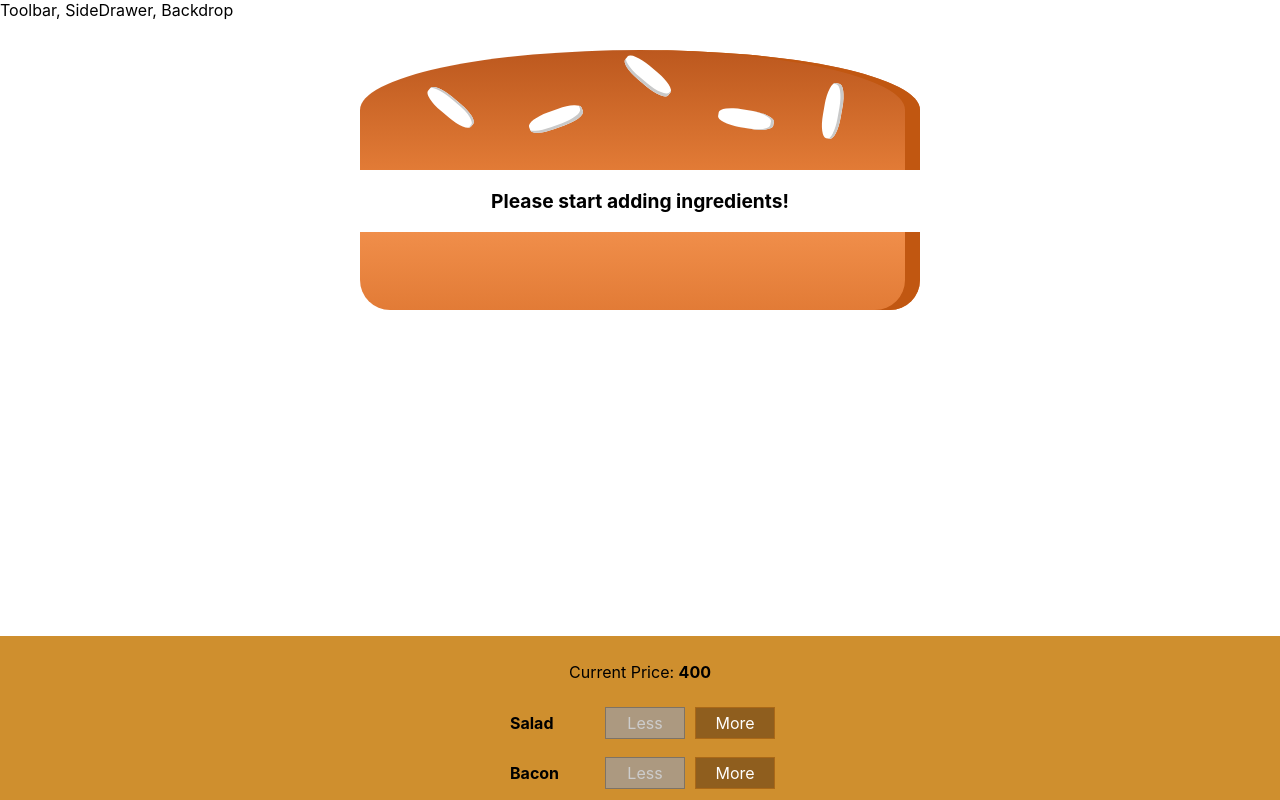
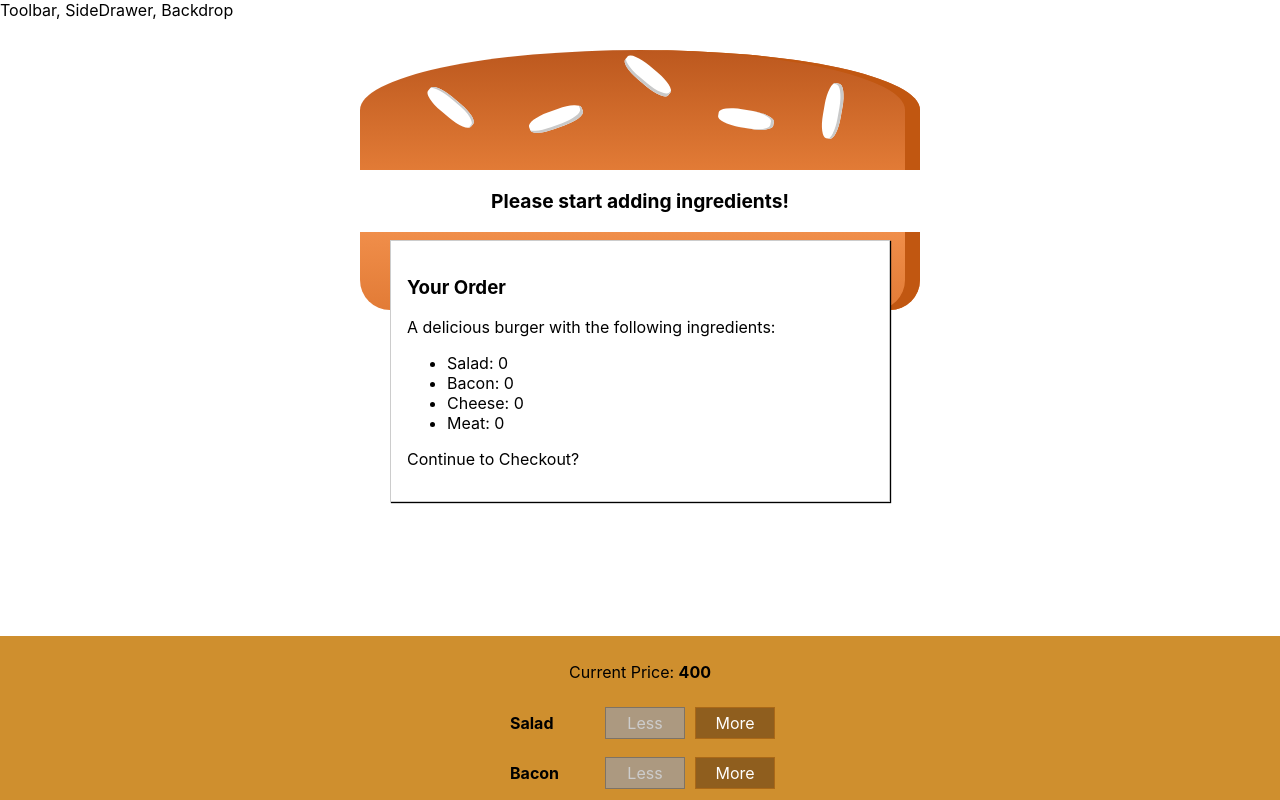
Before and after one commit to hidehidehorie/Hamburger, a React (Create React App) app: page / in a window 1280 px wide. Shown: the top 800 px of the page. Built offline with nearby package versions, Linux system fonts and the light colour scheme.

Commit message:
Creating the order summary modal

```diff
--- /dev/null
+++ b/src/components/Burger/OrderSummary/OrderSummary.js
@@ -0,0 +1,28 @@
+import React from 'react';
+
+import Aux from '../../../hoc/Aux';
+
+const orderSummary = (props) => {
+
+  const ingredientSummary = Object.keys(props.ingredients)
+    .map(igKey => {
+      return (
+        <li key={igKey}>
+          <span style={{textTransform: 'capitalize'}}>{igKey}</span>: {props.ingredients[igKey]}
+        </li>
+      )
+    })
+
+  return (
+    <Aux>
+      <h3>Your Order</h3>
+      <p>A delicious burger with the following ingredients:</p>
+      <ul>
+        {ingredientSummary}
+      </ul>
+      <p>Continue to Checkout?</p>
+    </Aux>
+  )
+};
+
+export default orderSummary;
--- /dev/null
+++ b/src/components/UI/Modal/Modal.css
@@ -0,0 +1,20 @@
+.Modal {
+  position: fixed;
+  z-index: 500;
+  background-color: white;
+  width: 70%;
+  border: 1px solid #ccc;
+  box-shadow: 1px 1px 1px black;
+  padding: 16px;
+  left: 15%;
+  top: 30%;
+  box-sizing: border-box;
+  transition: all 0.3s ease-out;
+}
+
+@media (min-width: 600px) {
+  .Modal {
+      width: 500px;
+      left: calc(50% - 250px);
+  }
+}
--- /dev/null
+++ b/src/components/UI/Modal/Modal.js
@@ -0,0 +1,10 @@
+import React from 'react';
+import './Modal.css';
+
+const modal = (props) => (
+  <div className="Modal">
+    {props.children}
+  </div>
+);
+
+export default modal;
--- a/src/containers/BurgerBuilder/BurgerBuilder.js
+++ b/src/containers/BurgerBuilder/BurgerBuilder.js
@@ -3,6 +3,8 @@
 import Aux from '../../hoc/Aux';
 import Burger from '../../components/Burger/Burger';
 import BuildControls from '../../components/Burger/BuildControls/BuildControls';
+import Modal from '../../components/UI/Modal/Modal';
+import OrderSummary from '../../components/Burger/OrderSummary/OrderSummary';
 
 const INGREDIENT_PRICES = {
   salad: 50,
@@ -80,6 +82,7 @@
 
     return (
       <Aux>
+        <Modal><OrderSummary ingredients={this.state.ingredients} /></Modal>
         <Burger ingredients={this.state.ingredients}/>
         <BuildControls
           ingredientAdded={this.addIngredientHandler}
```
